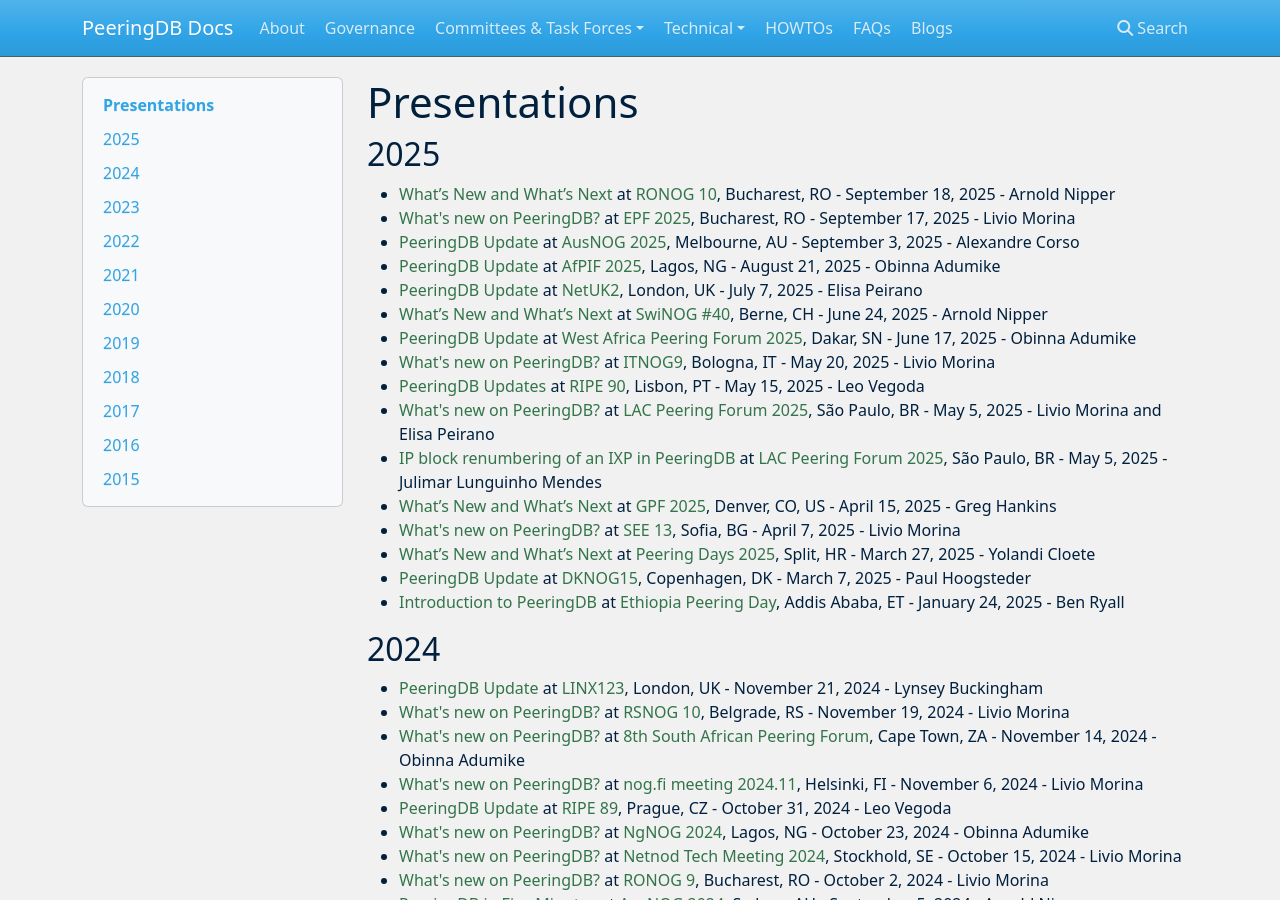
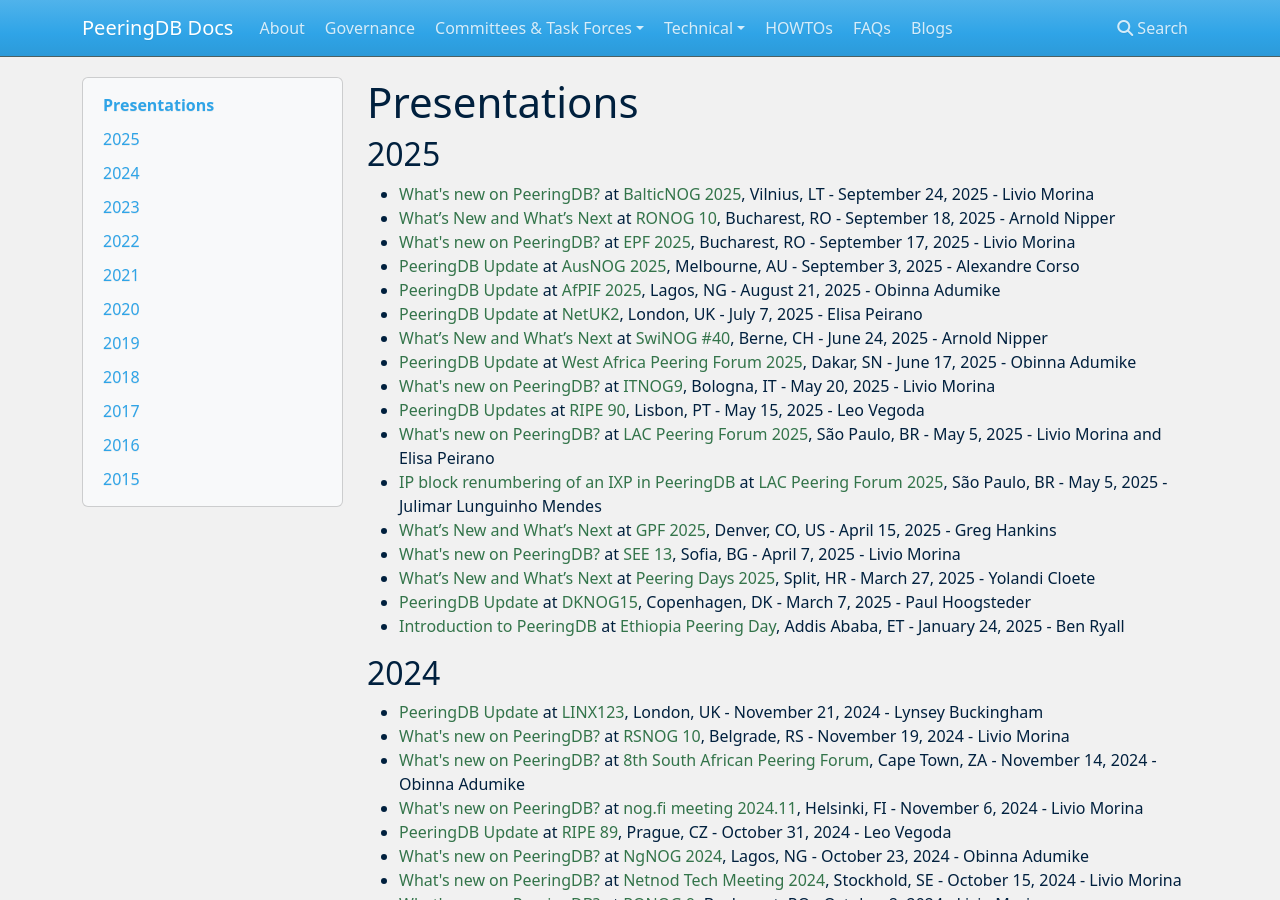
Before and after one commit to peeringdb/docs, an MkDocs documentation site: the page built from docs/presentations.md, in a window 1280 px wide and 900 px high. Built offline with MkDocs 1.6.1, drawn with Linux system fonts in a browser that asks for light colours; nearby versions of some CDN libraries.

Commit message:
Added Livio's BalticNOG 2025 presentation.

```diff
--- a/docs/presentations.md
+++ b/docs/presentations.md
@@ -2,6 +2,7 @@
 
 ## 2025
 
+- [What's new on PeeringDB?](presentation/20250924_BalticNOG1_Livio_Morina.pdf) at [BalticNOG 2025](https://events.balticnog.org/event/1/timetable/#all.detailed), Vilnius, LT - September 24, 2025 - Livio Morina
 - [What’s New and What’s Next](presentation/20250918_RONOG10_Arnold_Nipper.pdf) at [RONOG 10](https://www.ronog.ro/), Bucharest, RO - September 18, 2025 - Arnold Nipper
 - [What's new on PeeringDB?](presentation/20250917_EPF2025_Livio_Morina.pdf) at [EPF 2025](https://peering-forum.eu/), Bucharest, RO - September 17, 2025 - Livio Morina
 - [PeeringDB Update](presentation/20250903_AusNOG2025_Alex_Corso.pdf) at [AusNOG 2025](https://www.ausnog.net/events/ausnog-2025/), Melbourne, AU - September 3, 2025 - Alexandre Corso
```
Also changed, not shown: 1 other file.
